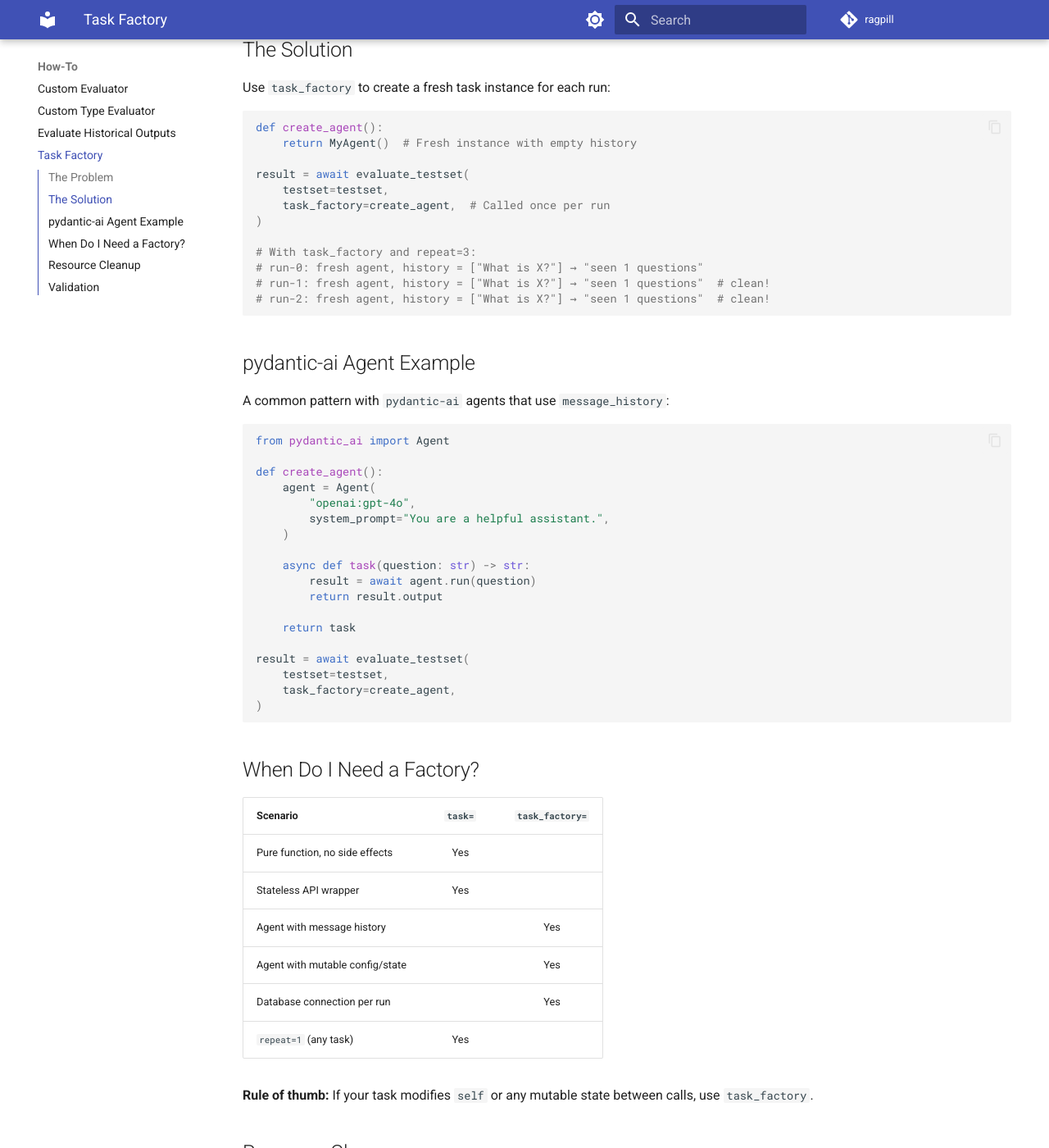
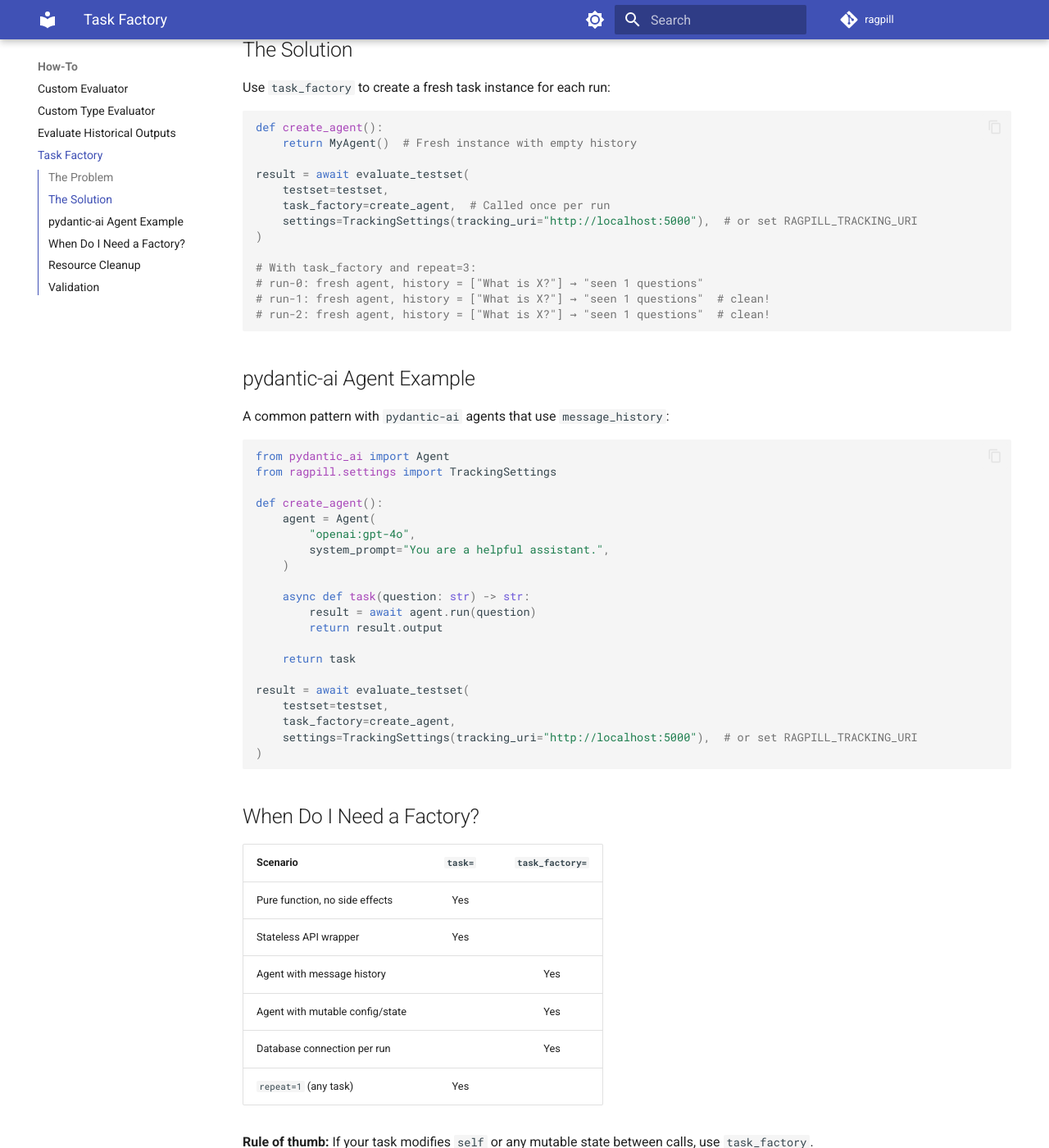
Before and after one commit to JoelGotsch/ragpill, an MkDocs documentation site: the page built from docs/how-to/task-factory.md, in a window 1280 px wide and 1400 px high, scrolled down 715 px. Shown: the whole window at 82% size. Built offline with MkDocs 1.6.1 and Material for MkDocs 9.7.7, drawn with Linux system fonts in a browser that asks for light colours; comment, search, counter and statistics services are not loaded; the version menu is left out.

Commit message:
docs: fix snippets broken by the tracking_uri default change; scrub stale repr
Round-2 review F18.

- Guides/how-tos that called evaluate_testset with a bare TrackingSettings()
  (repeated-runs, llm-reports, task-factory, tutorial) now pass
  tracking_uri='http://localhost:5000' (or note RAGPILL_TRACKING_URI), so they
  no longer raise the 'tracking URI required' ValueError introduced when the
  default became None. Added the TrackingSettings imports.
- tutorials/full.md: scrubbed the rendered TrackingSettings repr that still
  showed the removed tracking_username/tracking_password fields (a user copying
  it would have credentials silently dropped under extra='ignore').
- utils.merge_settings docstring: 'from ragpill import merge_settings' ->
  'from ragpill.utils import merge_settings' (it was dropped from the root
  export in Phase 3).

````diff
--- a/docs/how-to/task-factory.md
+++ b/docs/how-to/task-factory.md
@@ -35,6 +35,7 @@ def create_agent():
 result = await evaluate_testset(
     testset=testset,
     task_factory=create_agent,  # Called once per run
+    settings=TrackingSettings(tracking_uri="http://localhost:5000"),  # or set RAGPILL_TRACKING_URI
 )
 
 # With task_factory and repeat=3:
@@ -49,6 +50,7 @@ A common pattern with `pydantic-ai` agents that use `message_history`:
 
 ```python
 from pydantic_ai import Agent
+from ragpill.settings import TrackingSettings
 
 def create_agent():
     agent = Agent(
@@ -65,6 +67,7 @@ def create_agent():
 result = await evaluate_testset(
     testset=testset,
     task_factory=create_agent,
+    settings=TrackingSettings(tracking_uri="http://localhost:5000"),  # or set RAGPILL_TRACKING_URI
 )
 ```
 
````
Also changed, not shown: docs/guide/llm-reports.md (+3 -1 lines), docs/guide/repeated-runs.md (+2 -1 lines), 1 other file.
